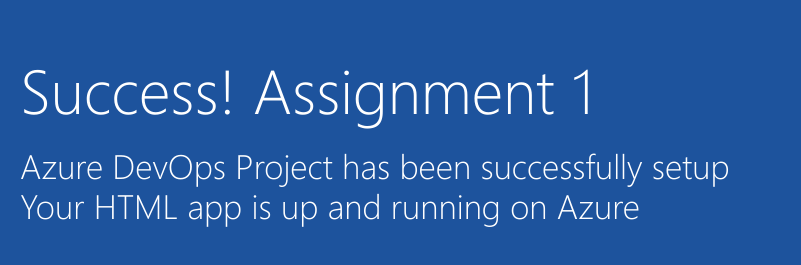
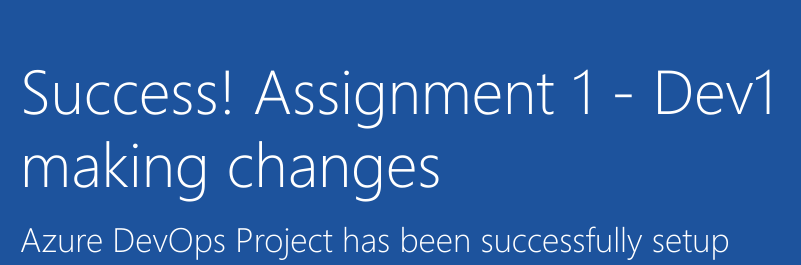
Before and after one commit to Patelrahul4884/Aperture-Technology-co-Edureka, a plain HTML site: page index.html in a window 1280 px wide. Shown: the part 325-590 px from the top of the page, 205-1006 px from the left. Drawn offline with Linux system fonts and the light colour scheme.

Commit message:
dev1 made changes in successs-text

```diff
--- a/index.html
+++ b/index.html
@@ -18,7 +18,7 @@
             </a>
         </div>
             <div class="content-body">
-                <div class="success-text">Success! Assignment 1</div>
+                <div class="success-text">Success! Assignment 1 - Dev1 making changes</div>
                 <div class="description line-1"> Azure DevOps Project has been successfully setup</div>
                 <div class="description line-2"> Your HTML app is up and running on Azure</div>
                 <div class="next-steps-container">
```
